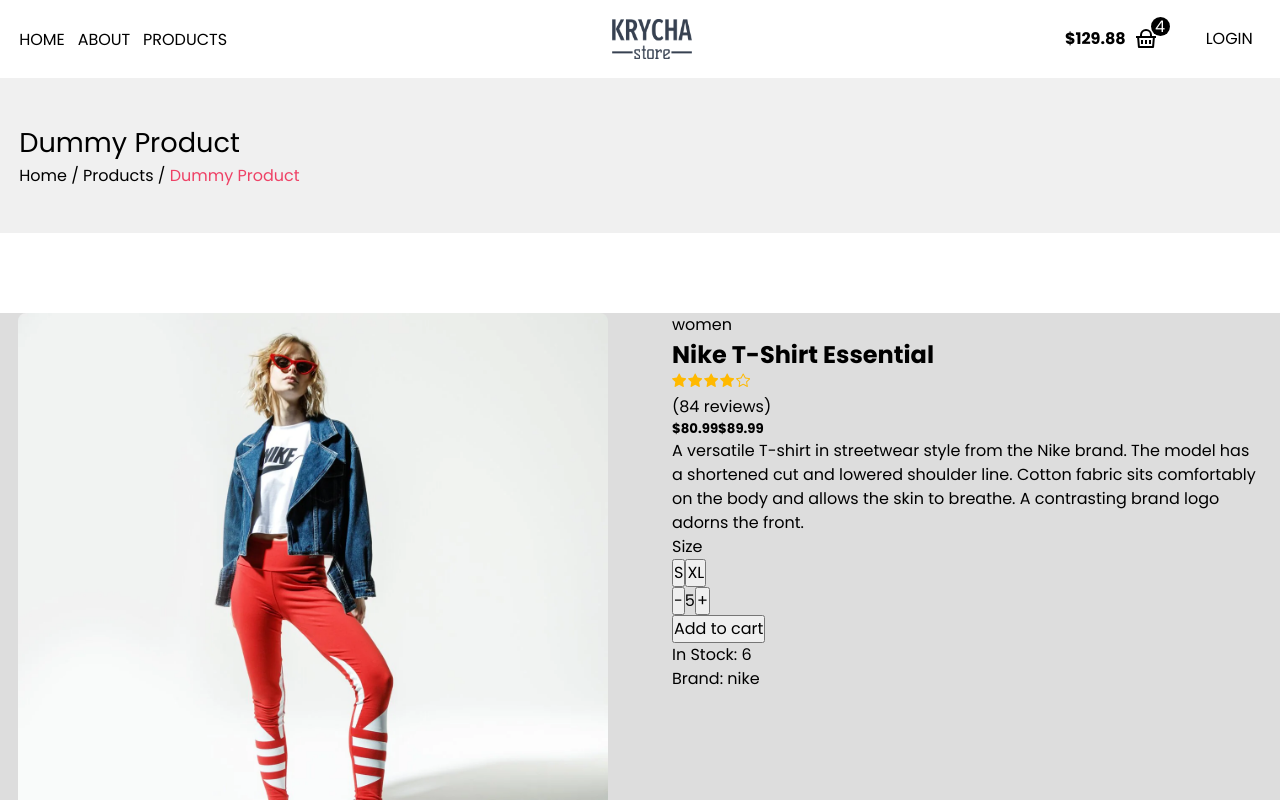
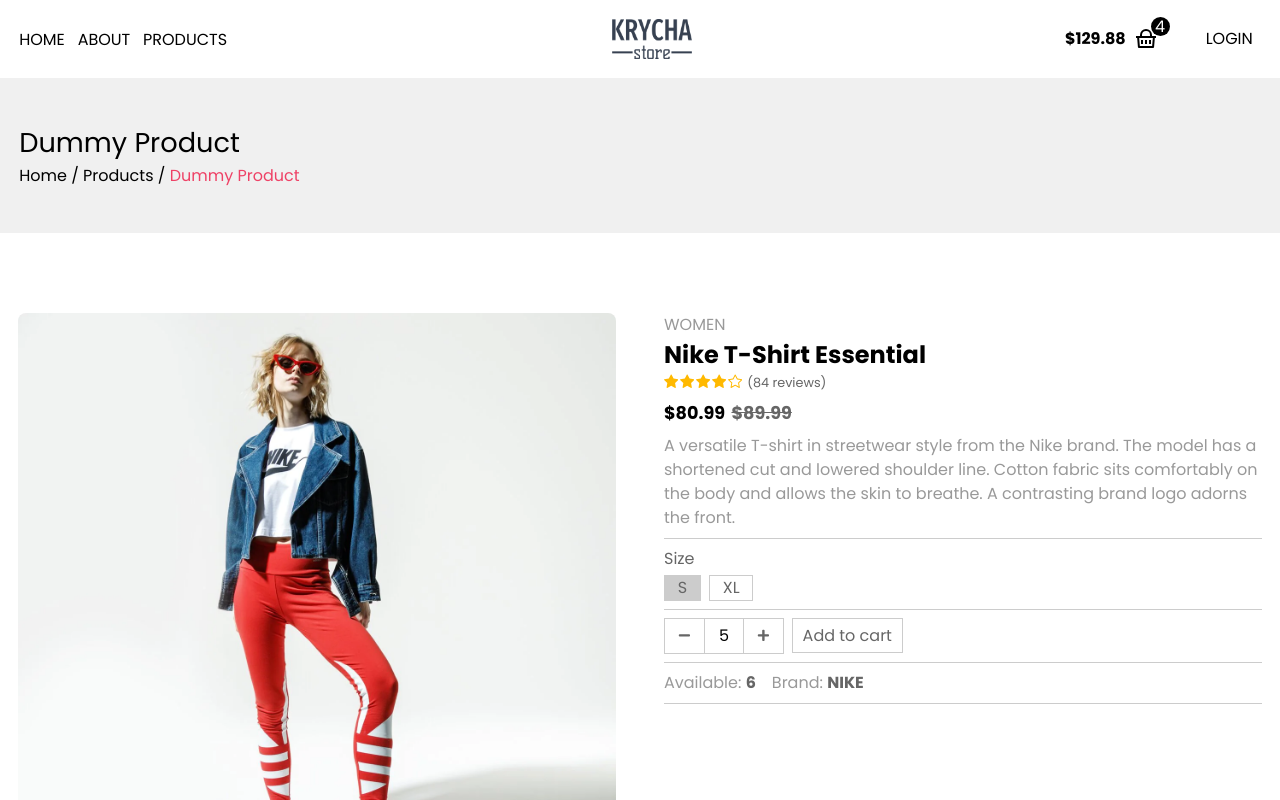
Before and after one commit to Krycha94/fullstack-nextjs-ecommerce, a Next.js app: page /products/Hz3APFJvf1nRkqOF6hf1 in a window 1280 px wide. Shown: the top 800 px of the page. Built offline with nearby package versions, Linux system fonts and the light colour scheme.

Commit message:
Style ProductDetails, AddToCart and AmountButtons components

```diff
--- a/components/AddToCart/AddToCart.module.scss
+++ b/components/AddToCart/AddToCart.module.scss
@@ -1,3 +1,53 @@
 @use "@/styles/mixins.scss" as m;
 @use "@/styles/breakpoints.scss" as b;
 @use "@/styles/variables" as v;
+
+.size {
+	padding: 0.5rem 0;
+	border-top: 1px solid #ccc;
+	border-bottom: 1px solid #ccc;
+
+	&__title {
+		color: v.$color-font-light;
+	}
+
+	&__container {
+		margin-top: 0.2rem;
+		display: flex;
+		gap: 0.5rem;
+	}
+
+	&__btn {
+		padding: 0 0.8rem;
+		background-color: transparent;
+		border: 1px solid #ccc;
+		cursor: pointer;
+		color: v.$color-font-light;
+		transition: 0.2s all ease-in-out;
+	}
+
+	&__btn.active {
+		background-color: #ccc;
+	}
+}
+
+.btnContainer {
+	padding: 0.5rem 0;
+	border-bottom: 1px solid #ccc;
+	display: flex;
+	align-items: center;
+	gap: 0.5rem;
+
+	&__btn {
+		padding: 0.3rem 0.6rem;
+		background-color: transparent;
+		border: 1px solid #ccc;
+		cursor: pointer;
+		color: v.$color-font-light;
+		transition: 0.2s all ease-in-out;
+
+		&:hover {
+			background-color: #ccc;
+		}
+	}
+}
--- a/components/AddToCart/AddToCart.tsx
+++ b/components/AddToCart/AddToCart.tsx
@@ -1,3 +1,6 @@
+"use client";
+
+import { useState } from "react";
 import AmountButtons from "../AmountButtons/AmountButtons";
 import styles from "./AddToCart.module.scss";
 
@@ -7,22 +10,31 @@
 
 const AddToCart = ({ product }: AddToCartProps) => {
 	const { id, stock, size } = product;
+	const [mainSize, setMainSize] = useState(size[0]);
 
 	return (
-		<div>
+		<section>
 			<div className={styles.size}>
-				<span>Size</span>
-				<div>
+				<span className={styles.size__title}>Size</span>
+				<div className={styles.size__container}>
 					{size?.map((s: string, index: number) => (
-						<button key={index}>{s}</button>
+						<button
+							key={index}
+							className={`${styles.size__btn} ${
+								mainSize === s && styles.active
+							}`}
+							onClick={() => setMainSize(s)}
+						>
+							{s}
+						</button>
 					))}
 				</div>
 			</div>
-			<div className={styles.btns}>
+			<div className={styles.btnContainer}>
 				<AmountButtons />
-				<button>Add to cart</button>
+				<button className={styles.btnContainer__btn}>Add to cart</button>
 			</div>
-		</div>
+		</section>
 	);
 };
 export default AddToCart;
--- a/components/AmountButtons/AmountButtons.module.scss
+++ b/components/AmountButtons/AmountButtons.module.scss
@@ -0,0 +1,42 @@
+@use "@/styles/mixins.scss" as m;
+@use "@/styles/breakpoints.scss" as b;
+@use "@/styles/variables" as v;
+
+.amountBtns {
+	border: 1px solid #ccc;
+	display: grid;
+	width: 120px;
+	grid-template-columns: repeat(3, 1fr);
+	align-items: center;
+	text-align: center;
+
+	button {
+		display: flex;
+		justify-content: center;
+		align-items: center;
+		height: 34px;
+		border: none;
+		cursor: pointer;
+		background-color: transparent;
+		transition: 0.2s all ease-in-out;
+
+		&:hover {
+			background-color: #ccc;
+		}
+
+		svg {
+			color: v.$color-font-light;
+			font-size: 0.8rem;
+			font-weight: 600;
+		}
+	}
+
+	span {
+		display: flex;
+		justify-content: center;
+		align-items: center;
+		height: 34px;
+		border-right: 1px solid #ccc;
+		border-left: 1px solid #ccc;
+	}
+}
--- a/components/AmountButtons/AmountButtons.tsx
+++ b/components/AmountButtons/AmountButtons.tsx
@@ -1,9 +1,16 @@
+import styles from "./AmountButtons.module.scss";
+import { FaMinus, FaPlus } from "react-icons/fa";
+
 const AmountButtons = () => {
 	return (
-		<div>
-			<button type="button">-</button>
+		<div className={styles.amountBtns}>
+			<button type="button">
+				<FaMinus />
+			</button>
 			<span>5</span>
-			<button type="button">+</button>
+			<button type="button">
+				<FaPlus />
+			</button>
 		</div>
 	);
 };
--- a/components/Product/Product.module.scss
+++ b/components/Product/Product.module.scss
@@ -76,7 +76,7 @@
 	}
 
 	&__oldPrice {
-		color: black;
+		color: v.$color-font;
 		text-decoration: line-through;
 		margin-left: 0.4rem;
 	}
--- a/components/ProductDetails/ProductDetails.module.scss
+++ b/components/ProductDetails/ProductDetails.module.scss
@@ -3,12 +3,11 @@
 @use "@/styles/variables" as v;
 
 .product {
-	background-color: #ddd;
 	@include m.container;
 	margin: 2rem auto;
 	padding: 0 0.9rem;
 	display: grid;
-	gap: 4rem;
+	gap: 3rem;
 
 	@include b.breakpoint(lg) {
 		padding: 0 1.1rem;
@@ -19,4 +18,41 @@
 	@media screen and (min-width: 1340px) {
 		padding: 0;
 	}
+
+	&__category {
+		text-transform: uppercase;
+		color: v.$color-font-lighter;
+	}
+
+	&__price {
+		color: v.$color-font;
+		font-size: 1.1rem;
+		margin-top: 0.5rem;
+	}
+
+	&__oldPrice {
+		color: v.$color-font-light;
+		text-decoration: line-through;
+		margin-left: 0.4rem;
+	}
+
+	&__description {
+		margin: 0.5rem 0;
+		color: v.$color-font-lighter;
+	}
+
+	&__info {
+		display: flex;
+		gap: 1rem;
+		color: v.$color-font-lighter;
+		padding: 0.5rem 0;
+		border-bottom: 1px solid #ccc;
+	}
+
+	&__stock,
+	&__brand {
+		color: v.$color-font-light;
+		font-weight: 600;
+		text-transform: uppercase;
+	}
 }
--- a/components/ProductDetails/ProductDetails.tsx
+++ b/components/ProductDetails/ProductDetails.tsx
@@ -25,10 +25,10 @@
 		<div className={styles.product}>
 			<ProductImages images={images} />
 			<section className={styles.product__details}>
-				<p>{category}</p>
+				<p className={styles.product__category}>{category}</p>
 				<h2>{name}</h2>
 				<Stars stars={stars} reviews={reviews} />
-				<h5>
+				<h5 className={styles.product__price}>
 					{discount ? (
 						<>
 							<span>${(price * 0.9).toFixed(2)}</span>
@@ -38,11 +38,15 @@
 						<span>${price}</span>
 					)}
 				</h5>
-				<p>{description}</p>
+				<p className={styles.product__description}>{description}</p>
 				<AddToCart product={product} />
-				<div>
-					<p>In Stock: {stock}</p>
-					<p>Brand: {brand}</p>
+				<div className={styles.product__info}>
+					<p>
+						Available: <span className={styles.product__stock}>{stock}</span>
+					</p>
+					<p>
+						Brand: <span className={styles.product__brand}>{brand}</span>
+					</p>
 				</div>
 			</section>
 		</div>
--- a/components/Stars/Stars.module.scss
+++ b/components/Stars/Stars.module.scss
@@ -1,8 +1,23 @@
+@use "@/styles/mixins.scss" as m;
+@use "@/styles/breakpoints.scss" as b;
+@use "@/styles/variables" as v;
+
 .stars {
-  font-size: .9rem;
-  color: #ffb900;
-  display: flex;
-  align-items: center;
-  gap: 0.1rem;
-  margin-bottom: 0.5rem;
+	display: flex;
+	align-items: center;
+	gap: 0.3rem;
+
+	&__container {
+		font-size: 0.9rem;
+		color: v.$color-stars;
+		display: flex;
+		align-items: center;
+		gap: 0.1rem;
+    padding-bottom: 0.2rem;
+	}
+
+	&__reviews {
+		font-size: 0.8rem;
+		color: v.$color-font-light;
+	}
 }
--- a/components/Stars/Stars.tsx
+++ b/components/Stars/Stars.tsx
@@ -23,10 +23,10 @@
 	});
 
 	return (
-		<>
-			<div className={styles.stars}>{newStars}</div>
-			{reviews && <p className={styles.reviews}>({reviews} reviews)</p>}
-		</>
+		<div className={styles.stars}>
+			<div className={styles.stars__container}>{newStars}</div>
+			{reviews && <p className={styles.stars__reviews}>({reviews} reviews)</p>}
+		</div>
 	);
 };
 export default Stars;
--- a/styles/_variables.scss
+++ b/styles/_variables.scss
@@ -5,6 +5,7 @@
 $color-bg: #fff;
 $color-gray-light: #f0f0f0;
 $color-primary: #ee4266;
+$color-stars: #ffb900;
 
 //transition
 $transition: 0.3s all ease-in-out;
```
